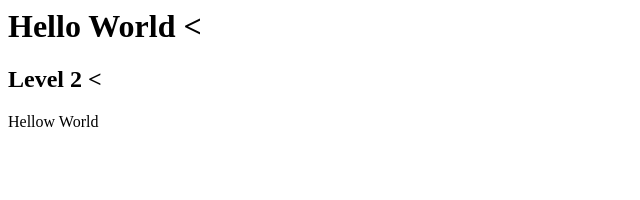
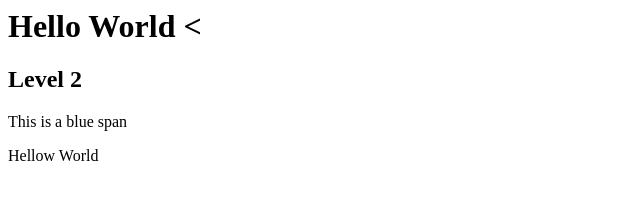
Before and after one commit to aaditisingh/github_pages.singh_2022_demo, a plain HTML site: page index.html in a window 1280 px wide. Shown: the whole page, without its empty margins (0-640 px from the left). Drawn offline with Linux system fonts and the light colour scheme.

Commit message:
Update index.html

```diff
--- a/index.html
+++ b/index.html
@@ -5,7 +5,8 @@
   <body>
     <div>
       <h1> Hello World <</h1>
-      <h2> Level 2 <</h2>
+      <h2> Level 2 </h2>
+        <p> This is a <span class = "blue"> blue span </span> </p>
 
 
     <p> Hellow World </p>
```
